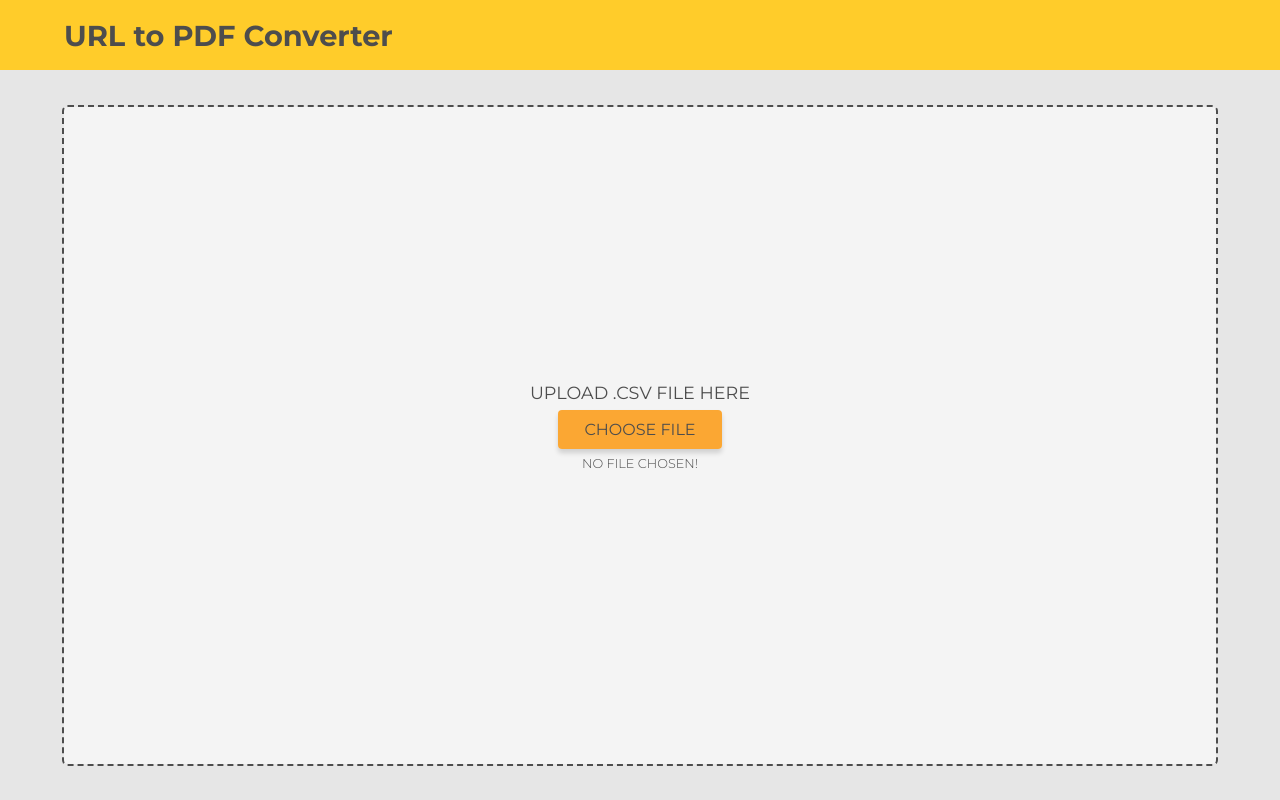
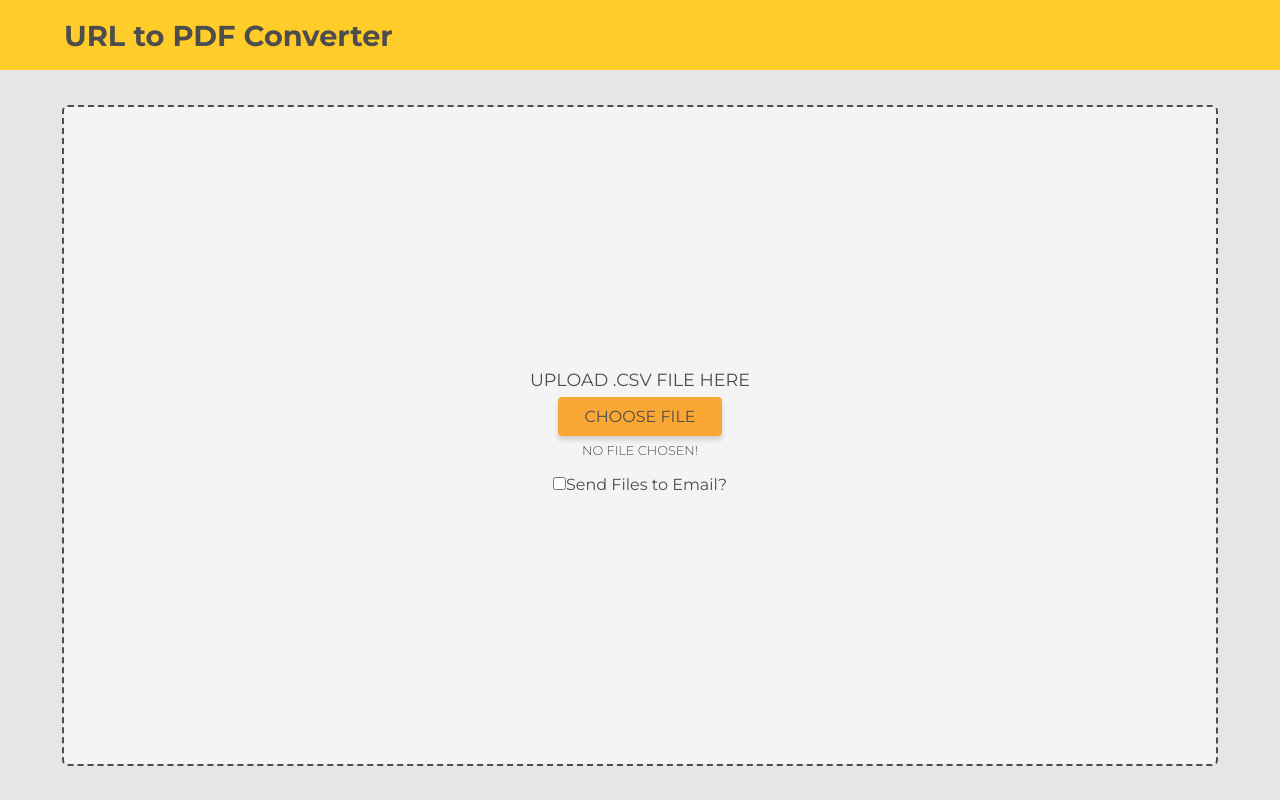
Before and after one commit to ThankiAshish/TNS-LPS-Results, a React (Create React App) app in the folder client/: page / in a window 1280 px wide. Built offline with nearby package versions, Linux system fonts and the light colour scheme.

Commit message:
Added Send Email Checkbox

```diff
--- a/client/src/Components/Dropzone.jsx
+++ b/client/src/Components/Dropzone.jsx
@@ -12,6 +12,12 @@ const Dropzone = () => {
   const [isUploaded, setIsUploaded] = useState(false);
   const [isConverted, setIsConverted] = useState(false);
   const [conversionInProcess, setConversionInProcess] = useState(false);
+  const [isChecked, setIsChecked] = useState(false);
+
+  const checkHandler = (e) => {
+    e.preventDefault();
+    setIsChecked(!isChecked);
+  };
 
   const handleSelection = (e) => {
     e.preventDefault();
@@ -57,6 +63,7 @@ const Dropzone = () => {
     if (isUploaded) {
       fetch("/convert")
         .then((res) => {
+          console.log(res.data.message);
           setIsConverted(true);
           toast.update(id, {
             render: "Converted to PDFs!",
@@ -144,6 +151,19 @@ const Dropzone = () => {
             {fileStatus !== "No File Chosen!" ? file.name : fileStatus}
           </p>
         </div>
+        <div className="email-container">
+          <input
+            type="checkbox"
+            name="sendEmail"
+            id="sendEmail"
+            className="email-checkbox"
+            checked={isChecked}
+            onChange={(e) => checkHandler(e)}
+          />
+          <label htmlFor="sendEmail" className="email-checkbox-label">
+            Send Files to Email?
+          </label>
+        </div>
         <div className="buttons-container">
           {isSelected ? (
             <button
@@ -158,7 +178,7 @@ const Dropzone = () => {
               type="button"
               className="btn"
               onClick={(e) => handleRequest(e)}>
-              Convert
+              Start Process
             </button>
           ) : null}
           {isConverted ? (
```
